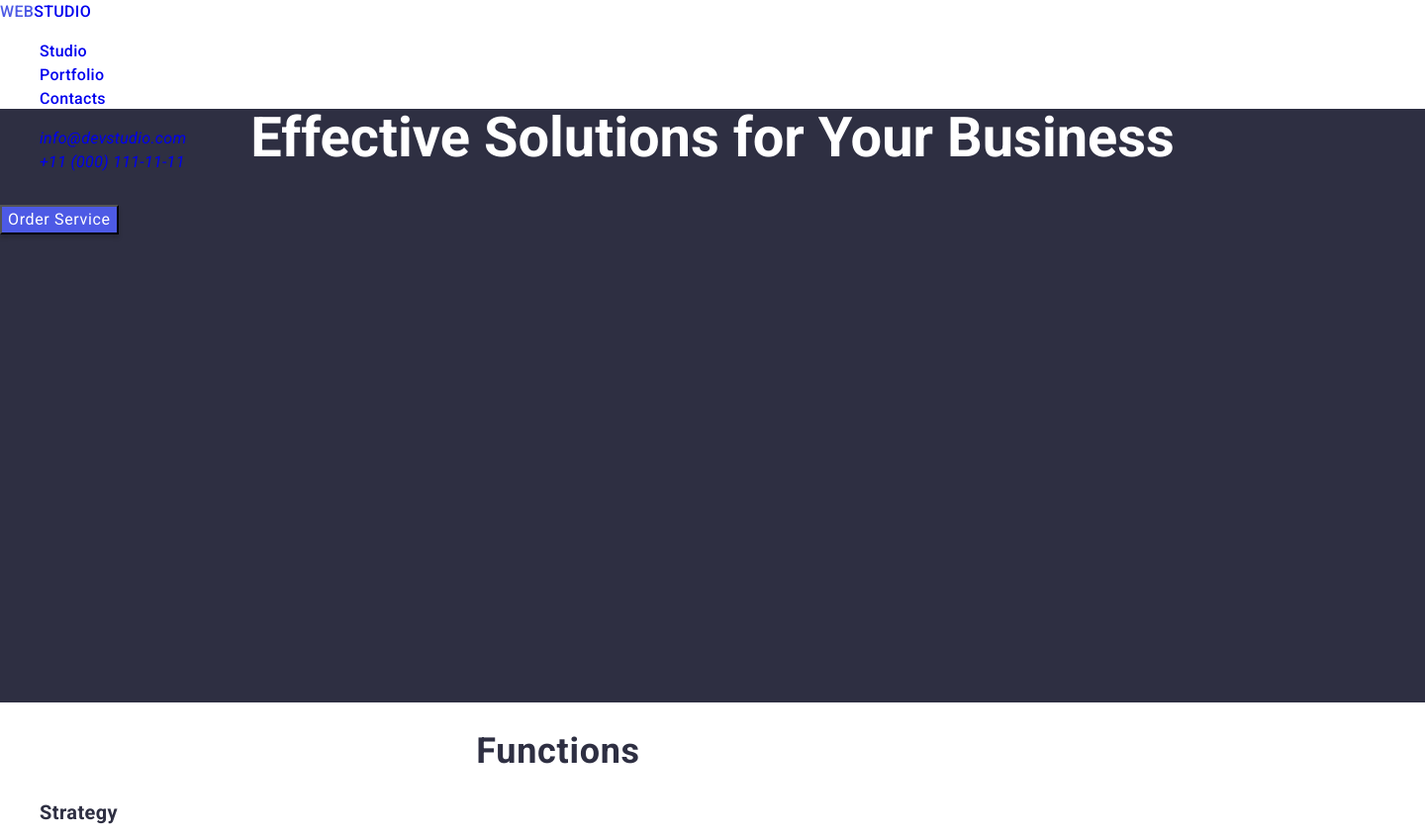
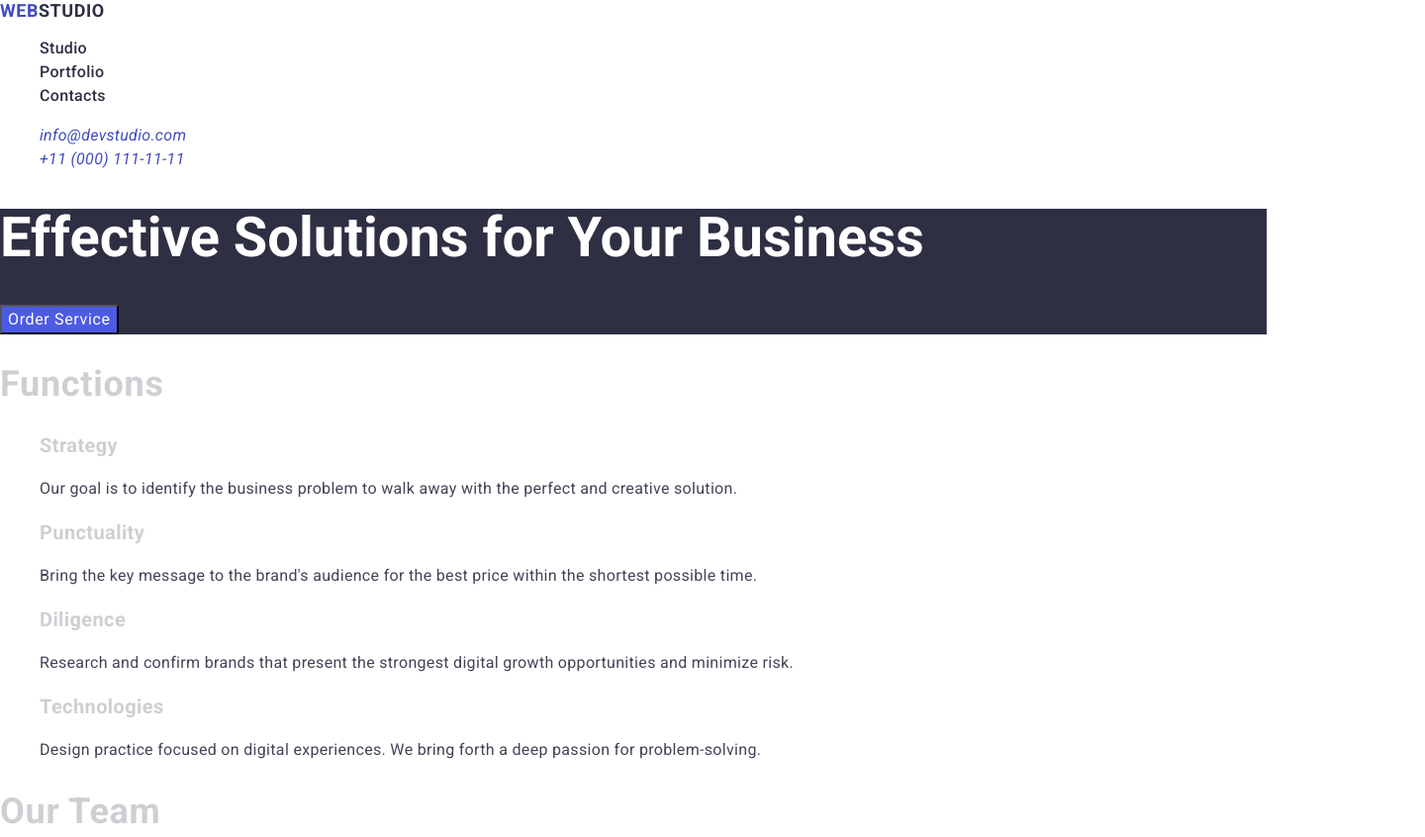
Before and after one commit to YanaShumylo/goit-markup-hw-02, a plain HTML site: page index.html in a window 1280 px wide. Shown: the top 846 px of the page at 99% size, 1440 px wide, since content can reach past the window. Drawn offline with nearby package versions, Linux system fonts and the light colour scheme.

Commit message:
updated css

```diff
--- a/css/styles.css
+++ b/css/styles.css
@@ -1,37 +1,39 @@
-.main-page {width: 1440px;
-height: 3300px;}
-body {font-family: 'Roboto', 'Raleway', sans-serif;
-color: #2E2F42 ;
+.body {font-family: 'Roboto', sans-serif;
+color: #43445542 ;
 background-color: #ffffff;}
 
-.header {width: 1440px;
-height: 72px;}
 
-.logo {color: #4D5AE5;}
+.logo {font-family: 'Raleway'
+color: #4D5AE5;
+font-weight: 700;
+font-size: 18px;
+line-height: 1.17;
+letter-spacing: 0.03em;
+text-transform: uppercase;}
+.span-logo {color: #2e2f42;}
 
-nav {font-weight: 500;
+.menu-nav a {font-weight: 500;
 font-size: 16px;
 line-height: 1.5;
-letter-spacing: 0.02em;}
-.studio:hover, .portfolio:hover, .contacts:hover, .studio:active {color: #404BBF;}
+letter-spacing: 0.02em;
+color: #2e2f42;}
+.menu-nav:hover a, .menu-nav:focus a {color: #404BBF;}
 
-address {font-weight: 400;
+.address {
+font-style: normal
 font-size: 16px;
 line-height: 1.5;
 letter-spacing: 0.02em;
 color: #434455;}
-.mailto:hover, .tel:hover, .mailto:focus, .tel:focus {color: #404BBF;}
+.address:hover a, .address:focus, a {color: #404BBF;}
 
 .hero-image {background-color: #2e2f42 ;
-width: 1440px;
-height: 600px;}
-.title { text-align: center;
-color: #fff;}
+}
+.title { color: #fff;}
 .button { font-weight: medium;
 font-size: 16px;
 line-height: 1.5;
 letter-spacing: 0.04em;
-box-shadow: 0 4px 4px 0 rgba(0, 0, 0, 0.15);
 background: #4d5ae5; cursor: pointer; color: #ffffff;}
 .button:hover {#404BBF;}
 
@@ -44,7 +46,6 @@ h2 {font-weight: bold;
 font-size: 36px;
 line-height: 1.11111;
 letter-spacing: 0.02em;
-text-align: center;
 }
 
 h3 {font-weight: medium;
@@ -57,9 +58,6 @@ ul {list-style-type: none;}
 
 a {text-decoration: none;}
 
-.section1 {width: 1128px;
-height: 104px;}
-
 p {
 font-weight: 400;
 font-size: 16px;
@@ -67,12 +65,5 @@ line-height: 1.5;
 letter-spacing: 0.02em;
 color: #434455;}
 
-.section2 {width: 1440px;
-height: 732px; background: #f4f4fd;}
-
-.section3 {width: 1128px;
-height: 1000px;}
-
-.footer {width: 1440px;
-height: 312px; background: #2e2f42;}
+.footer {background: #2e2f42;}
 .footer-text {color: #f4f4fd;}
--- a/index.html
+++ b/index.html
@@ -10,28 +10,25 @@
     <link rel="stylesheet" href="./css/styles.css" />
 </head>
 
-<body>
- <div class="main-page">
+<body class="body">
 
   <header>
-    <div class="header">
-    <!-- меню навігації-->
+     <!-- меню навігації-->
     <nav>
-      <a href="./index.html"> <span class="logo">WEB</span>STUDIO </a>
-        <ul>
-            <li> <a class="studio" href="/" target="_blank">Studio</a> </li>
-            <li> <a  class="portfolio" href="/" target="_blank">Portfolio</a> </li>
-            <li> <a class="contacts" href="/" target="_blank">Contacts</a> </li>
+      <a class="logo" href="./index.html">web<span class="span-logo">studio</span> </a>
+        <ul class="menu-nav">
+            <li> <a  href="./index.html" >Studio</a> </li>
+            <li> <a href="/"> Portfolio</a> </li>
+            <li> <a  href="/"> Contacts</a> </li>
         </ul>
     </nav>
 
-    <address>
+    <address class="address">
     <ul>
-      <li> <a class="mailto" href="mailto:info@devstudio.com">info@devstudio.com</a> </li>
-      <li> <a class="tel"  href="tel:+110001111111">+11 (000) 111-11-11</a> </li>
+      <li> <a  href="mailto:info@devstudio.com">info@devstudio.com</a> </li>
+      <li> <a  href="tel:+110001111111">+11 (000) 111-11-11</a> </li>
     </ul>
     </address>
-</div>
  </header>
 
 
@@ -41,7 +38,6 @@
       <button class="button" type="button"> Order Service</button>
     </div>
 
-    <div class="section1">
     <section>
   <h2>Functions</h2>
   <ul>
@@ -69,11 +65,10 @@
     </p>
     </li>
   </ul>
-</section>
-</div>
+    </section>
+
 <!--команда з фотографіями -->
 
-<div class="section2">
 <section>
 <h2>Our Team</h2>
 <ul>
@@ -102,9 +97,9 @@
     </li>
  </ul>
 </section>
-</div>
 
-<div class="section3">
+
+
 <section>
   <h2>Our Portfolio</h2>
   <ul>
@@ -140,17 +135,14 @@
     </li>
   </ul>
 </section>
-</div>
+
 </main>
 
-<div class="foter">
-  <footer>
+  <footer class="footer">
     <a href="./index.html"> <span class="logo">WEB</span>STUDIO</a>
     <p class="footer-text">Increase the flow of customers and sales for your business with digital marketing & growth solutions.
     </p>
   </footer>
-  </div>
 
-  </div>
-</body>
+  </body>
 </html>
```
